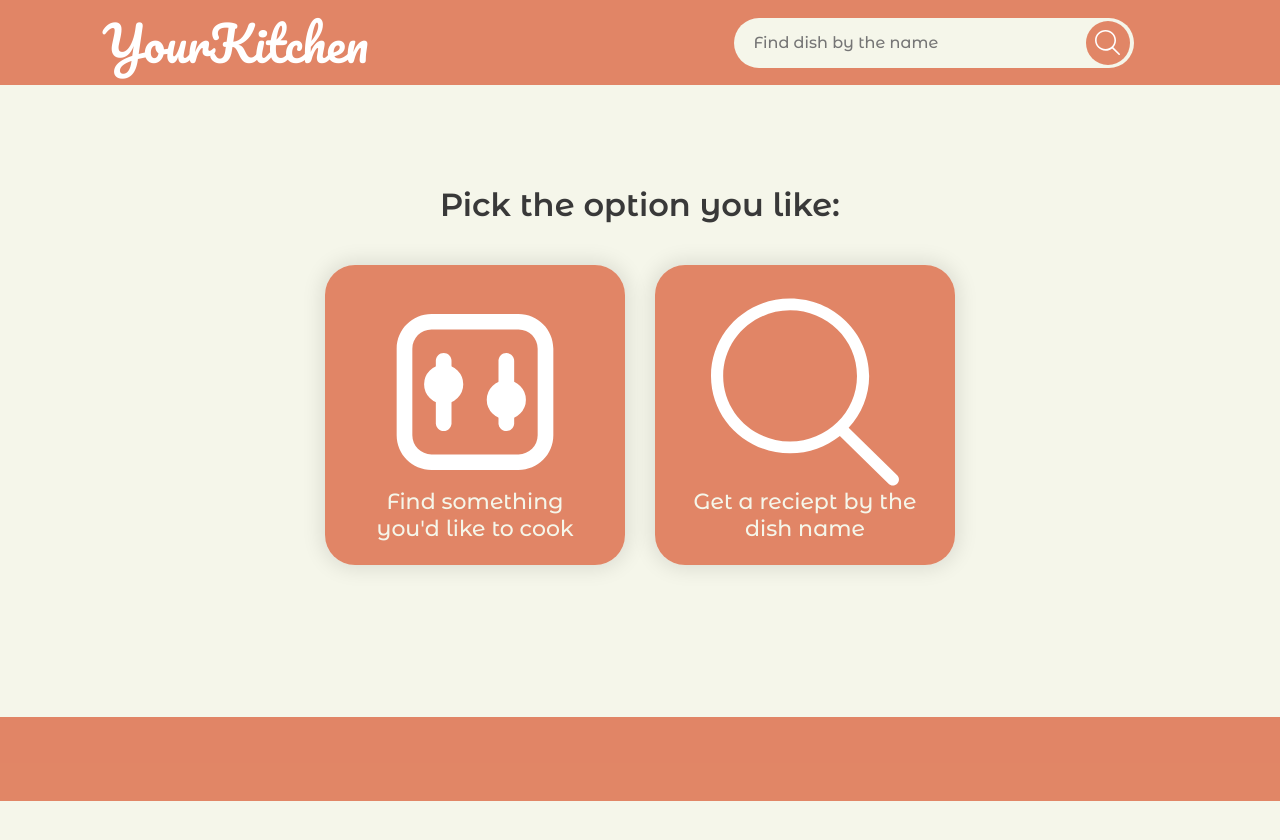
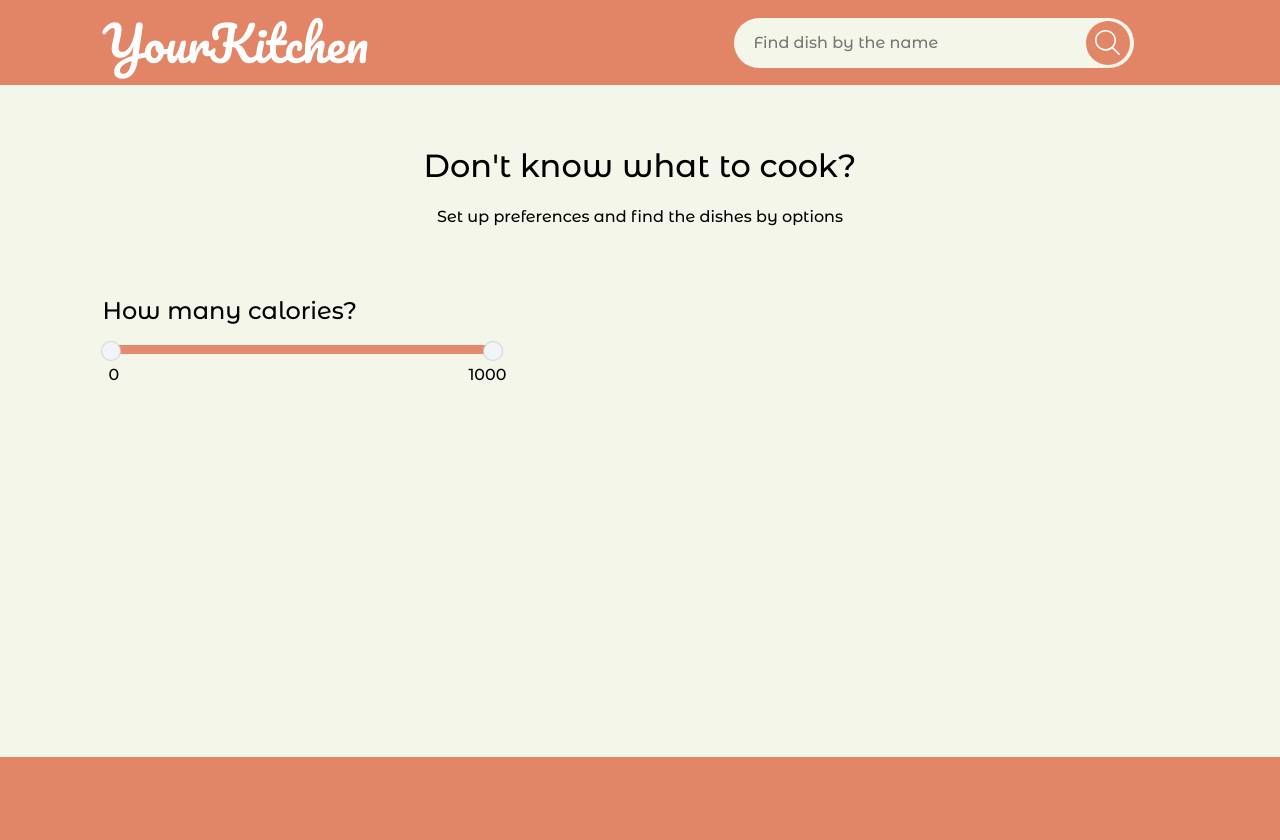
Before and after one commit to vladBrownDev/yourkitchen, a React (Create React App) app: page / in a window 1280 px wide. Before the commit the page ends 801 px from the top, so only its background shows below. Built offline with nearby package versions, Linux system fonts and the light colour scheme.

Commit message:
(update)add dual slider

```diff
--- a/package.json
+++ b/package.json
@@ -11,6 +11,7 @@
     "@types/react": "^18.2.14",
     "@types/react-dom": "^18.2.7",
     "axios": "^1.4.0",
+    "pdfjs-dist": "^3.9.179",
     "react": "^18.2.0",
     "react-dom": "^18.2.0",
     "react-router-dom": "^6.14.2",
--- a/src/components/Main/Main.tsx
+++ b/src/components/Main/Main.tsx
@@ -1,24 +1,15 @@
 import "./main.scss";
-import optionsImg from "../../images/options.svg"
-import searchImg from "../../images/search.svg"
-import { Link } from "react-router-dom";
+import MultiRangeSlider from "../MultiRangeSlider/MultirangeSlider";
 
 function Main() {
   return (
-    <main>
-        <h1>Pick the option you like:</h1>
-        <div id="main__buttonsWrapper">
-            <Link to={'helo'}>
-              <button type="button" id="main__optionsBtn">
-                  <img src={optionsImg} alt="" />
-                  <h3>Find something you'd like to cook</h3>
-              </button>
-            </Link>
-            <button type="button" id="main__searchBtn">
-                <img src={searchImg} alt="" />
-                <h3>Get a reciept by the dish name </h3>
-            </button>
-        </div>
+    <main id="selectorMain">
+      <h1>Don't know what to cook?</h1>
+      <div>Set up preferences and find the dishes by options</div>
+      <form id="dishOptions">
+        <h2>How many calories?</h2>
+        <MultiRangeSlider min={0} max={1000} />
+      </form>
     </main>
   );
 }
--- a/src/components/Main/main.scss
+++ b/src/components/Main/main.scss
@@ -1,44 +1,18 @@
 @import "/src/globals.scss";
-main {
-    display: flex;
-    flex-direction: column;
-    align-items: center;
-    &>h1 {
-        font-weight: 700;
-        color: $grey;
-        margin-top: 100px;
+#selectorMain {
+  width: 100%;
+  padding: 0 8%;
+  margin-top: 40px;
+  display: flex;
+  flex-direction: column;
+  align-items: center;
+  #dishOptions {
+    width: 100%;
+    margin-top: 50px;
+    input[type=range] {
+        appearance: none;
+        background-color: $secondary;
+        width: 400px;
     }
-    #main__buttonsWrapper {
-        display: flex;
-        gap: 30px;
-        margin-top: 20px;
-        #main__optionsBtn, #main__searchBtn {
-            height: 300px;
-            width: 300px;
-            background-color: $primary;
-            color: $secondary;
-            border: none;
-            border-radius: 30px;
-            display: flex;
-            flex-direction: column;
-            align-items: center;
-            box-shadow: 0px 0px 20px 4px rgba(0, 0, 0, 0.1);
-            transition: 0.2s all linear;
-            cursor: pointer;
-            img {
-                width: 65%;
-                height: 65%;
-                margin-top: 30px;
-            }
-            h3 {
-                font-size: 22px;
-                margin-top: 0;
-                max-width: 80%;
-            }
-        }
-        #main__optionsBtn:hover, #main__searchBtn:hover {
-            box-shadow: 0px 0px 20px 4px rgba(0, 0, 0, 0.32);
-        }
-    }
-
+  }
 }
--- /dev/null
+++ b/src/components/MultiRangeSlider/MultirangeSlider.tsx
@@ -0,0 +1,78 @@
+import React, { useCallback, useEffect, useState, useRef } from "react";
+import "./multiRangeSlider.scss";
+
+const MultiRangeSlider = ({ min, max }: {min:number, max:number}) => {
+  const [minVal, setMinVal] = useState(min);
+  const [maxVal, setMaxVal] = useState(max);
+  const minValRef = useRef(min);
+  const maxValRef = useRef(max);
+  const range = useRef<HTMLDivElement>(null);
+
+  // Convert to percentage
+  const getPercent = useCallback(
+    (value: number) => Math.round(((value - min) / (max - min)) * 100),
+    [min, max]
+  );
+
+  // Set width of the range to decrease from the left side
+  useEffect(() => {
+    const minPercent = getPercent(minVal);
+    const maxPercent = getPercent(maxValRef.current);
+
+    if (range.current) {
+      range.current.style.left = `${minPercent}%`;
+      range.current.style.width = `${maxPercent - minPercent}%`;
+    }
+  }, [minVal, getPercent]);
+
+  // Set width of the range to decrease from the right side
+  useEffect(() => {
+    const minPercent = getPercent(minValRef.current);
+    const maxPercent = getPercent(maxVal);
+
+    if (range.current) {
+      range.current.style.width = `${maxPercent - minPercent}%`;
+    }
+  }, [maxVal, getPercent]);
+
+
+  return (
+    <div className="container">
+      <input
+        type="range"
+        min={min}
+        max={max}
+        value={minVal}
+        onChange={(event) => {
+          const value = Math.min(Number(event.target.value), maxVal - 1);
+          setMinVal(value);
+          minValRef.current = value;
+        }}
+        className="thumb thumb--left"
+        style={{ zIndex: '5'}}
+      />
+      <input
+        type="range"
+        min={min}
+        max={max}
+        value={maxVal}
+        onChange={(event) => {
+          const value = Math.max(Number(event.target.value), minVal + 1);
+          setMaxVal(value);
+          maxValRef.current = value;
+        }}
+        className="thumb thumb--right"
+      />
+
+      <div className="slider">
+        <div className="slider__track" />
+        <div ref={range} className="slider__range" />
+        <div className="slider__left-value">{minVal}</div>
+        <div className="slider__right-value">{maxVal}</div>
+      </div>
+    </div>
+  );
+};
+
+
+export default MultiRangeSlider;
--- /dev/null
+++ b/src/components/MultiRangeSlider/multiRangeSlider.scss
@@ -0,0 +1,103 @@
+@import "../../globals.scss";
+.container {
+    display: flex;
+    align-items: center;
+    justify-content: center;
+    width: 400px;
+  }
+
+  .slider {
+    position: relative;
+    width: 100%;
+    height: 8px;
+  }
+
+  .slider__track,
+  .slider__range,
+  .slider__left-value,
+  .slider__right-value {
+    position: absolute;
+  }
+
+  .slider__track,
+  .slider__range {
+    border-radius: 15px;
+    height: 9px;
+  }
+
+  .slider__track {
+    background-color: white;
+    width: 100%;
+    z-index: 1;
+  }
+
+  .slider__range {
+    background-color: $primary;
+    z-index: 2;
+  }
+
+  .slider__left-value,
+  .slider__right-value {
+    color: black;
+    font-size: 16px;
+    margin-top: 20px;
+  }
+
+  .slider__left-value {
+    left: 6px;
+  }
+
+  .slider__right-value {
+    right: -4px;
+  }
+
+  /* Removing the default appearance */
+  .thumb,
+  .thumb::-webkit-slider-thumb {
+    -webkit-appearance: none;
+    -webkit-tap-highlight-color: transparent;
+  }
+
+  .thumb {
+    pointer-events: none;
+    position: absolute;
+    height: 0;
+    width: 200px;
+    outline: none;
+  }
+
+  .thumb--left {
+    z-index: 3;
+  }
+
+  .thumb--right {
+    z-index: 4;
+  }
+
+  /* For Chrome browsers */
+  .thumb::-webkit-slider-thumb {
+    background-color: #f1f5f7;
+    border: none;
+    border-radius: 50%;
+    box-shadow: 0 0 1px 1px #ced4da;
+    cursor: pointer;
+    height: 18px;
+    width: 18px;
+    margin-top: 4px;
+    pointer-events: all;
+    position: relative;
+  }
+
+  /* For Firefox browsers */
+  .thumb::-moz-range-thumb {
+    background-color: #f1f5f7;
+    border: none;
+    border-radius: 50%;
+    box-shadow: 0 0 1px 1px #ced4da;
+    cursor: pointer;
+    height: 18px;
+    width: 18px;
+    margin-top: 4px;
+    pointer-events: all;
+    position: relative;
+  }
--- a/src/components/Spinner/Spinner.scss
+++ b/src/components/Spinner/Spinner.scss
@@ -7,7 +7,7 @@
     height: 80px;
   }
   .lds-roller div {
-    animation: lds-roller 1.2s cubic-bezier(0.5, 0, 0.5, 1) infinite;
+    animation: lds-roller 2s cubic-bezier(0.5, 0, 0.5, 1) infinite;
     transform-origin: 40px 40px;
   }
   .lds-roller div:after {
```
Also changed, not shown: 1 other file (tests, documents, lock files or other folders).
